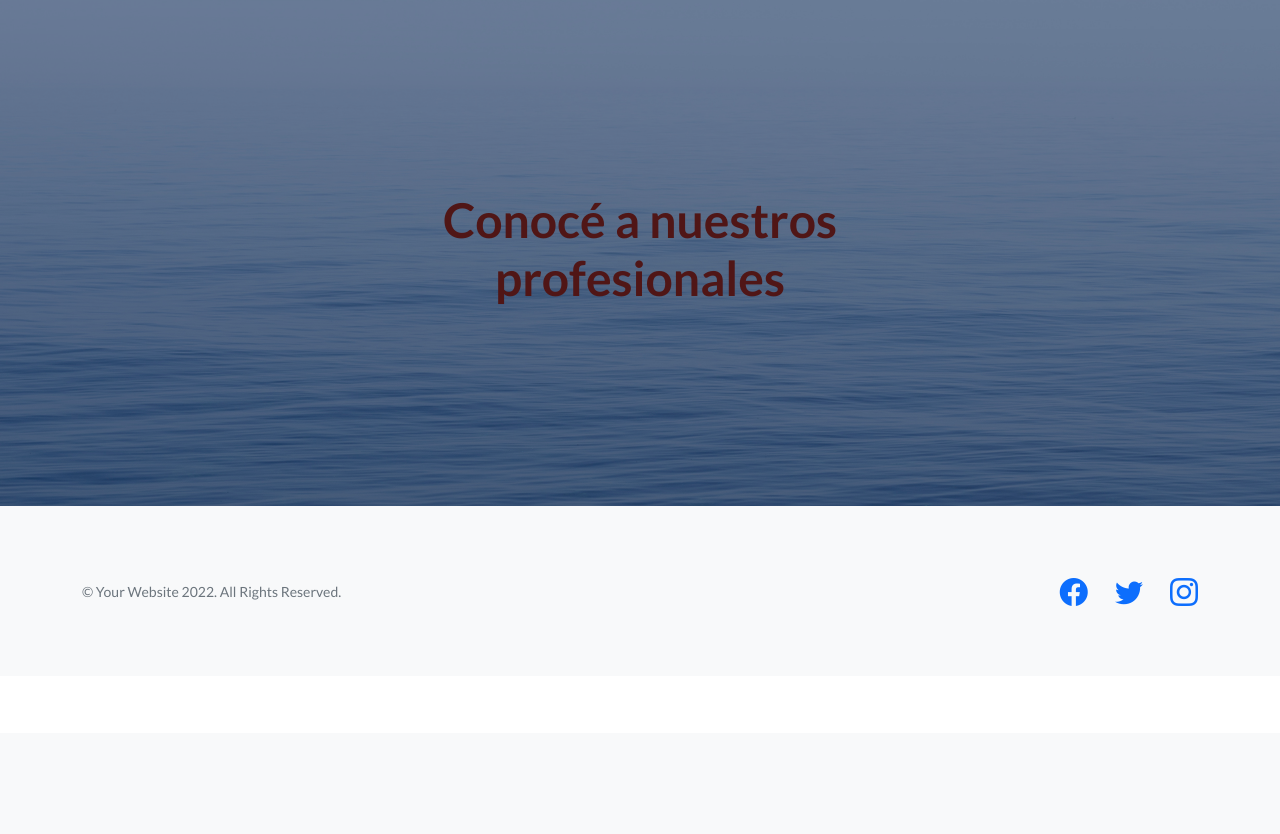
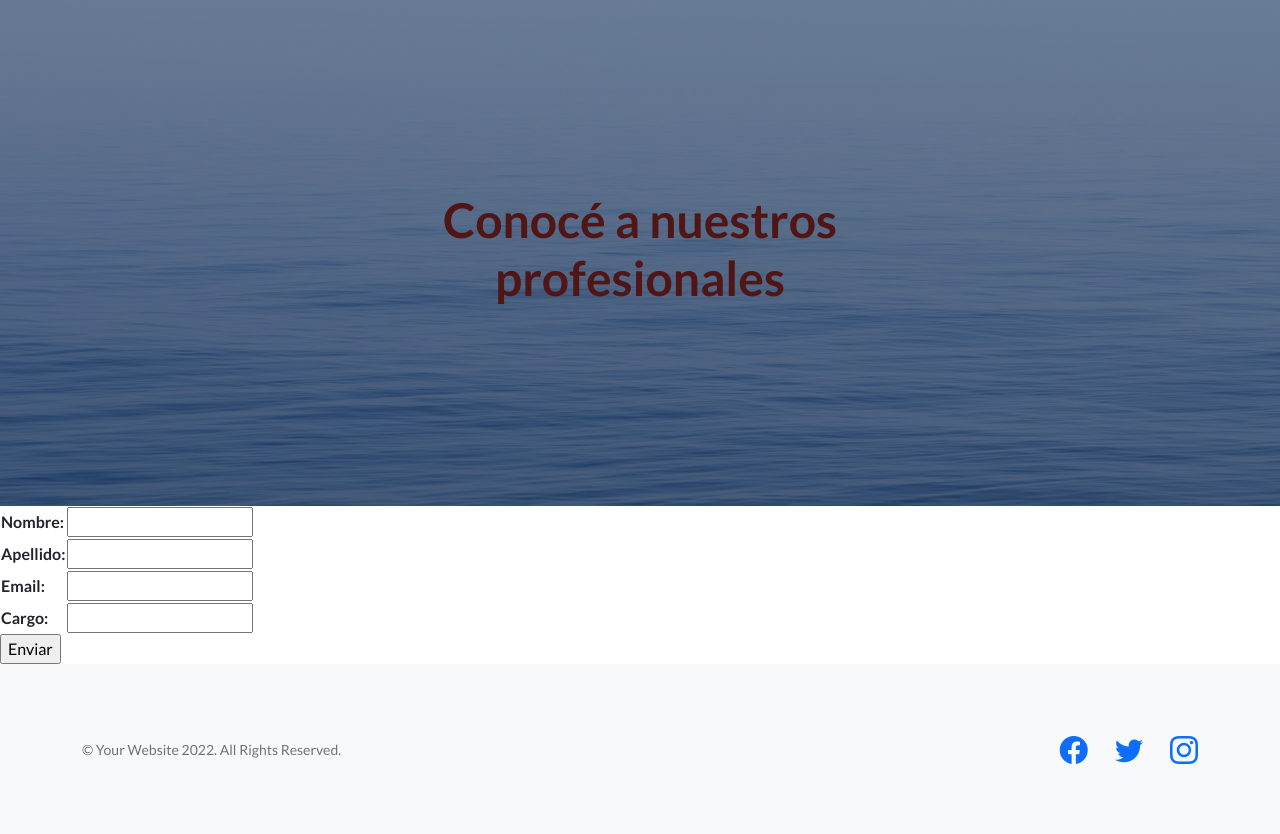
Before and after one commit to Judithloverai/MiProyectoCoder, a Django app: page /Turismo/profesionales/ in a window 1280 px wide. Shown: the part 67-901 px from the top of the page. Before the commit the page ends 673 px from the top, so only its background shows below. Run offline with Django 4.2, Linux system fonts and the light colour scheme; some libraries are stand-ins or nearby versions.

Commit message:
AgregueBotones

```diff
--- a/Turismo/forms.py
+++ b/Turismo/forms.py
@@ -8,3 +8,9 @@ class ConsultaFormulario(forms.Form):
     apellido = forms.CharField()
     email = forms.EmailField()
     consulta = forms.CharField()
+
+class ProfesionalesFormulario(forms.Form):
+    nombre = forms.CharField()
+    apellido = forms.CharField()
+    email = forms.EmailField()
+    cargo = forms.CharField()
--- a/Turismo/models.py
+++ b/Turismo/models.py
@@ -26,8 +26,7 @@ class Profesionales(models.Model):
     cargo = models.CharField(max_length=40, default="")
 
     def __str__(self):
-        txt = "{0} , {1}"
-        return txt.format(self.nombre, self.apellido)
+        return f" id: {self.id} - Nombre: {self.nombre} - Apellido: {self.apellido}, - Email: {self.email} - Cargo: {self.cargo}"
     class Meta:
         verbose_name_plural = "Profesionales"
 
--- a/Turismo/templates/Turismo/consultas.html
+++ b/Turismo/templates/Turismo/consultas.html
@@ -32,4 +32,6 @@
 
     <input type="submit" value="Enviar">
 
+</form>
+
 {% endblock %}
--- a/Turismo/templates/Turismo/profesionales.html
+++ b/Turismo/templates/Turismo/profesionales.html
@@ -6,6 +6,28 @@
 
 <h1 style="color:rgb(80, 22, 22)"> Conocé a nuestros profesionales </h1>
 
+{% endblock %}
+
+{% block contenidoBajo %}
 
 
+{% if miFormulario.errors %}
+
+<p style="color:red"> Datos Incorrectos</p>
+
+{% endif %}
+
+<form action="" method="POST"> {% csrf_token %}
+
+<table>
+
+    {{miForm.as_table}}
+
+
+</table>
+
+    <input type="submit" value="Enviar">
+
+</form>
+
 {% endblock %}
--- a/Turismo/urls.py
+++ b/Turismo/urls.py
@@ -7,5 +7,11 @@ urlpatterns = [
     path('usuario/', views.usuario, name="Usuario"),
     path('', views.inicio, name="Inicio"),
     path('consultas/', views.consultas, name="Consultas"),
+    path('listaProfes/', views.listaProfesionales, name="ListaProfesionales"),
+    path('borrarProfes/<profesional_nombre>', views.borrarProfresionales, name="BorrarProfes"),
+    path('editarProfes/<profesional_nombre>', views.editarProfesionales, name="EditarProfes"),
+
+
+
 
 ]
--- a/Turismo/views.py
+++ b/Turismo/views.py
@@ -1,7 +1,7 @@
 from django.http import HttpResponse
 from django.shortcuts import render
-from Turismo.forms import ConsultaFormulario
-from Turismo.models import Consultas
+from Turismo.forms import ConsultaFormulario, ProfesionalesFormulario
+from Turismo.models import Consultas, Profesionales
 
 
 def destino(request):
@@ -9,14 +9,34 @@ def destino(request):
     return render(request,"Turismo/destino.html")
 
 
+
 def profesionales(request):
 
-    return render(request, "Turismo/profesionales.html")
+    if request.method == 'POST':
+
+        miFormulario = ProfesionalesFormulario(request.POST)
+
+        if miFormulario.is_valid():
+
+            informacion = miFormulario.cleaned_data
+
+            profesional = Profesionales(nombre=informacion["nombre"],
+                                        apellido=informacion["apellido"],
+                                        email=informacion["email"],
+                                        cargo=informacion["cargo"],)
+            profesional.save()
+            return render(request,"Turismo/inicio.html")
+
+    else:
+
+        miFormulario = ProfesionalesFormulario()
+    dict1={"miForm":miFormulario}
+    return render(request,"Turismo/profesionales.html", dict1)
+
 
 
 def usuario(request):
-
-    return render(request,"Turismo/usuario.html")
+     return render(request,"Turismo/usuario.html")
 
 
 def inicio (request):
@@ -42,5 +62,52 @@ def consultas (request):
     else:
         miFormulario = ConsultaFormulario()
 
+    dict1={"miFormulario": miFormulario}
+    return render(request, "Turismo/consultas.html", dict1)
 
-    return render(request, "Turismo/consultas.html", {"miFormulario":miFormulario})
+def listaProfesionales(request):
+
+        profesionales = Profesionales.objects.all()
+
+        contexto = {"profesionales":profesionales}
+
+        return render(request, "Turismo/leerProfesionales.html",contexto)
+
+def borrarProfresionales(request, profesional_nombre):
+
+    profesionales = Profesionales.objects.get(nombre = profesional_nombre)
+
+    profesionales.delete()
+
+    profesionales = Profesionales.objects.all()
+
+    contexto={"profesionales":profesionales}
+
+    return render(request, "Turismo/leerProfesionales.html", contexto)
+
+def editarProfesionales(request, profesional_nombre):
+
+    profesionales = Profesionales.objects.get(nombre = profesional_nombre)
+
+    if request.method == "POST":
+        miFormulario = ProfesionalesFormulario(request.POST)
+
+        if miFormulario.is_valid():
+
+            informacion = miFormulario.cleaned_data
+
+            profesionales.nombre = informacion['nombre']
+            profesionales.apellido = informacion['apellido']
+            profesionales.email = informacion['email']
+            profesionales.cargo = informacion['cargo']
+
+            profesionales.save()
+
+        return render(request, "Turismo/inicio.html")
+
+    else:
+
+            miFormulario = ProfesionalesFormulario(initial={'nombre':profesionales.nombre, 'apellido':profesionales.apellido,
+                                                        'email':profesionales.email,'cargo':profesionales.cargo })
+
+    return render(request,"Turismo/editarProfesionales.html", {'miFormulario':miFormulario, 'profesional_nombre':profesional_nombre})
```
Also changed, not shown: Turismo/templates/Turismo/editarProfesionales.html (added, +20 -0 lines), Turismo/templates/Turismo/leerProfesionales.html (added, +18 -0 lines), db.sqlite3.
